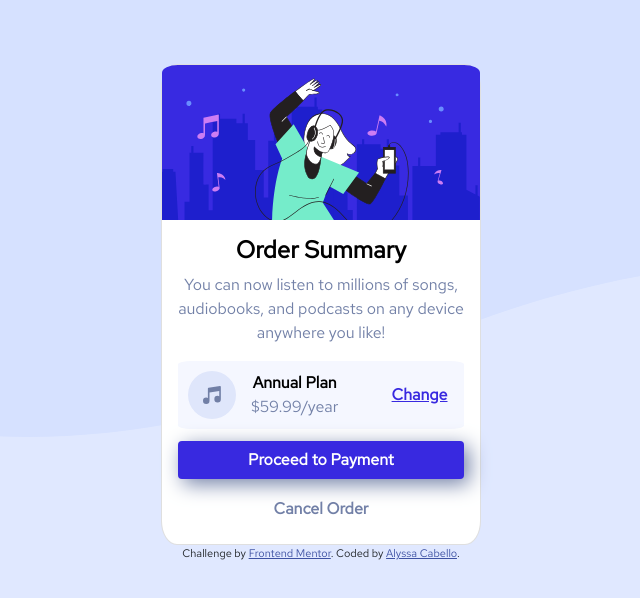
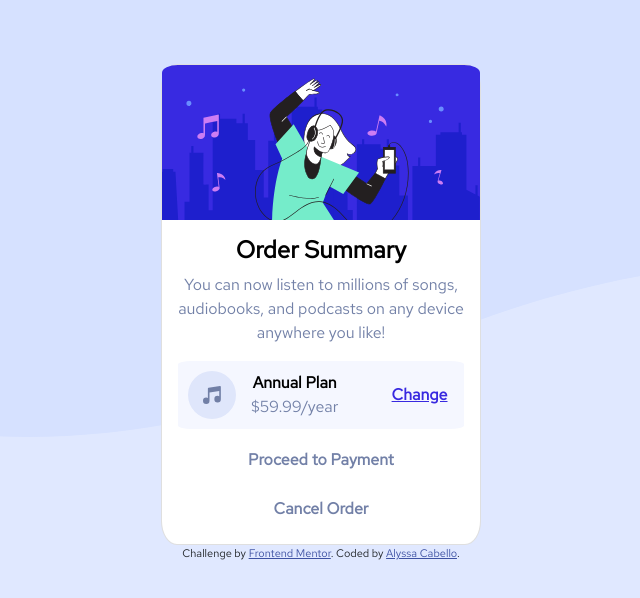
Before and after one commit to Hollenfeuer1/Order-Summary-Component, a plain HTML site: page index.html in a window 1280 px wide. Shown: the whole page, without its empty margins (319-959 px from the left). Drawn offline with nearby package versions, Linux system fonts and the light colour scheme.

Commit message:
Update index.html

```diff
--- a/index.html
+++ b/index.html
@@ -35,25 +35,11 @@
         </div>
         <a href="#" id="change">Change</a>
       </div>
-      <a href="#" class="btn active">Proceed to Payment</a>
+      <a href="#" class="btn">Proceed to Payment</a>
       <a href="#" class="btn">Cancel Order</a>
     </div>
   </div>
   </div>
-
-  <!--
-  Order Summary
-
-  You can now listen to millions of songs, audiobooks, and podcasts on any
-  device anywhere you like!
-
-  Annual Plan
-  $59.99/year
-
-  Change
-
-  Proceed to Payment
-  Cancel Order -->
 
   <div class="attribution">
     Challenge by <a href="https://www.frontendmentor.io?ref=challenge" target="_blank">Frontend Mentor</a>.
```
